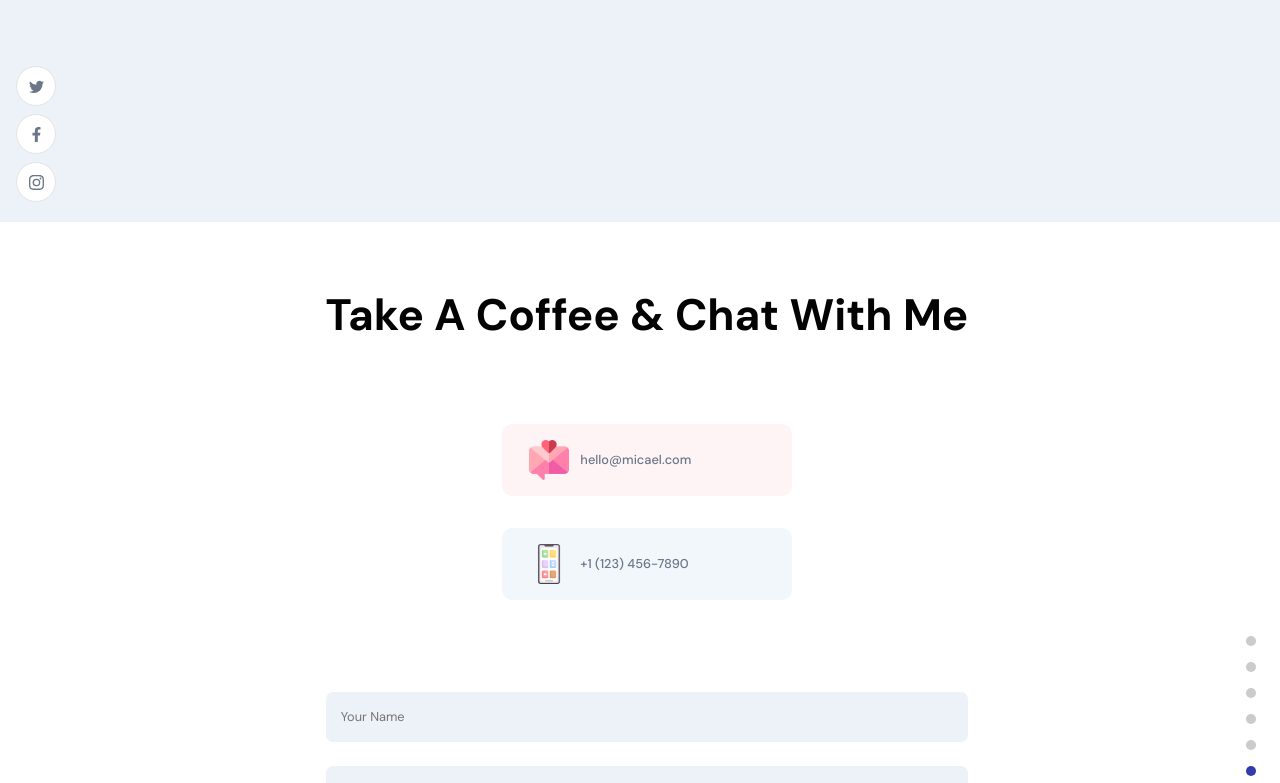
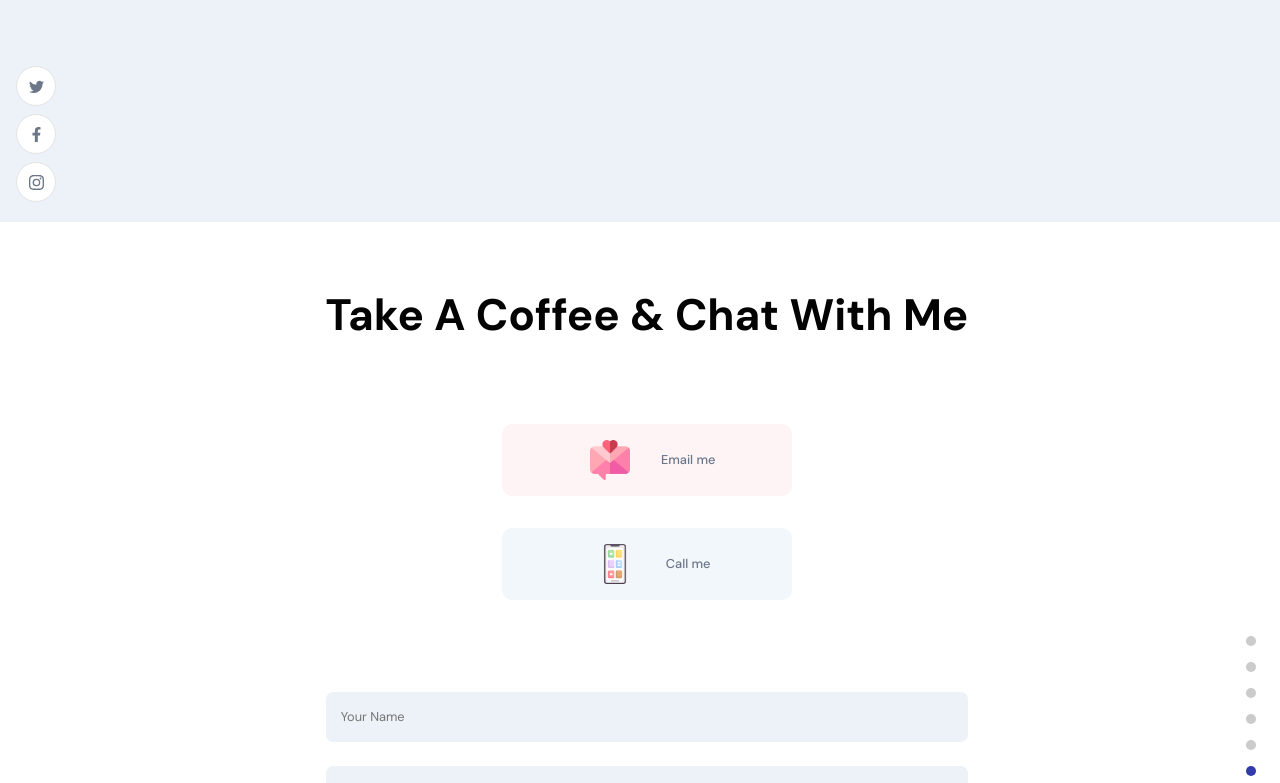
Before and after one commit to Blacks17/jsmastery_portfolio, a React (Vite) app: page / in a window 1280 px wide. Shown: the part 3778-4561 px from the top of the page. Built offline with nearby package versions, Linux system fonts and the light colour scheme; no server answers.

Commit message:
skills added

```diff
--- a/src/container/Footer/Footer.jsx
+++ b/src/container/Footer/Footer.jsx
@@ -36,6 +36,17 @@ const Footer = () => {
       .then(() => {
         setLoading(false);
         setIsFormSubmitted(true);
+
+        const textForm = `Hai my name is ${contact.name}, and my Email is ${contact.email}. I send you this message cause I would like to ${contact.message}`;
+
+        window
+          .open(
+            `https://wa.me/${
+              import.meta.env.VITE_PHONE_NUMBER
+            }?text=${textForm}`,
+            "_blank"
+          )
+          .focus();
       })
       .catch((err) => console.log(err));
   };
@@ -47,14 +58,17 @@ const Footer = () => {
       <div className='app__footer-cards'>
         <div className='app__footer-card '>
           <img src={images.email} alt='email' />
-          <a href='mailto:hello@micael.com' className='p-text'>
-            hello@micael.com
+          <a href={`mailto:${import.meta.env.VITE_EMAIL}`} className='p-text'>
+            Email me
           </a>
         </div>
         <div className='app__footer-card'>
           <img src={images.mobile} alt='phone' />
-          <a href='tel:+1 (123) 456-7890' className='p-text'>
-            +1 (123) 456-7890
+          <a
+            href={`tel:+${import.meta.env.VITE_PHONE_NUMBER}`}
+            className='p-text'
+          >
+            Call me
           </a>
         </div>
       </div>
--- a/src/container/Footer/Footer.scss
+++ b/src/container/Footer/Footer.scss
@@ -20,8 +20,9 @@
     min-width: 290px;
     display: flex;
     flex-direction: row;
-    justify-content: flex-start;
+    justify-content: center;
     align-items: center;
+    gap: 20px;
 
     margin: 1rem 0;
     padding: 1rem;
--- a/src/container/Testimonials/Testimonials.jsx
+++ b/src/container/Testimonials/Testimonials.jsx
@@ -17,15 +17,15 @@ const Testimonial = () => {
 
   useEffect(() => {
     const query = '*[_type == "testimonials"]';
-    const brandsQuery = '*[_type == "brands"]';
+    // const brandsQuery = '*[_type == "brands"]';
 
     client.fetch(query).then((data) => {
       setTestimonials(data);
     });
 
-    client.fetch(brandsQuery).then((data) => {
-      setBrands(data);
-    });
+    // client.fetch(brandsQuery).then((data) => {
+    //   setBrands(data);
+    // });
   }, []);
 
   return (
@@ -93,6 +93,6 @@ const Testimonial = () => {
 
 export default AppWrap(
   MotionWrap(Testimonial, "app__testimonial"),
-  "testimonial",
+  "testimonials",
   "app__primarybg"
 );
```
Also changed, not shown: 1 other file (tests, documents, lock files or other folders).
